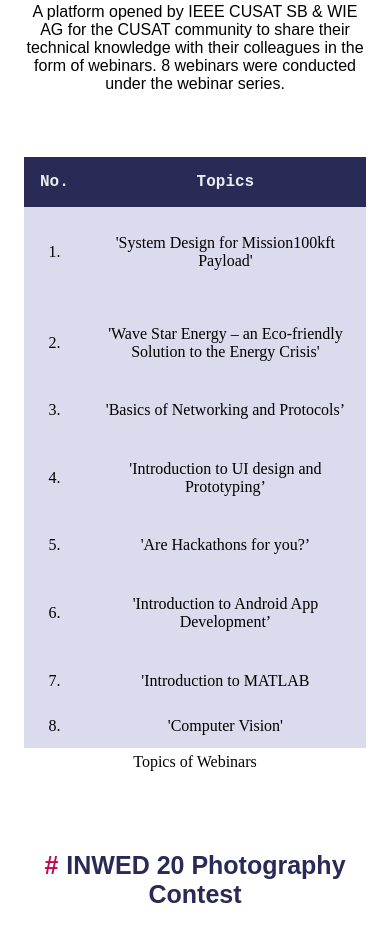
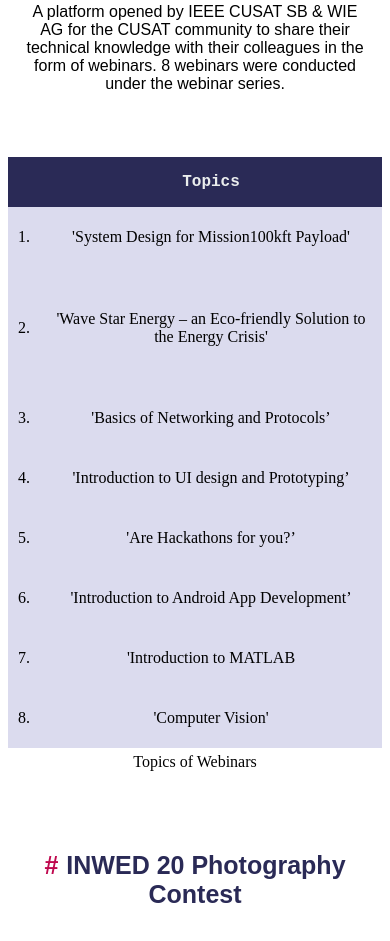
Before and after one commit to Iam-VM/kerala_section_wie_newsletter_gatsby, a Gatsby site: page /kochi-hub/cochin-university-of-science-and-technology in a window 390 px wide. Shown: the part 848-1789 px from the top of the page. Built offline with nearby package versions, Linux system fonts and the light colour scheme; Gatsby itself is replaced by a stand-in of ours.

Commit message:
did some md css

```diff
--- a/src/markdown-pages/cochin-university-of-science-and-technology.md
+++ b/src/markdown-pages/cochin-university-of-science-and-technology.md
@@ -18,7 +18,7 @@
 
 A platform opened by IEEE CUSAT SB & WIE AG for the CUSAT community to share their technical knowledge with their colleagues in the form of webinars. 8 webinars were conducted under the webinar series.
 
-| No. | Topics |
+|  | Topics |
 |----|---------|
 | 1. | 'System Design for Mission100kft Payload' |
 | 2. | 'Wave Star Energy – an Eco-friendly Solution to the Energy Crisis' |
--- a/static/collegePage.css
+++ b/static/collegePage.css
@@ -85,8 +85,11 @@
 }
 tbody {
     background-color: #dbdbee;
+    font-family: 'Playfair Display', serif
 }
 caption {
+    font-family: 'Roboto Mono', monospace;
+    font-weight: 500;
     align-self: center;
     align-content: center;
     margin: 0 auto 4rem auto;
@@ -96,13 +99,15 @@
     margin-bottom: 4rem;
 }
 @media only screen and (max-width: 786px) {
+    thead {
+        text-align: right;
+    }
     table {
         width: auto;
-        margin-right: 1rem;
-        margin-left: 1rem;
     }
     th {
         padding: 1rem;
+        width: auto;
     }
 }
 
```
